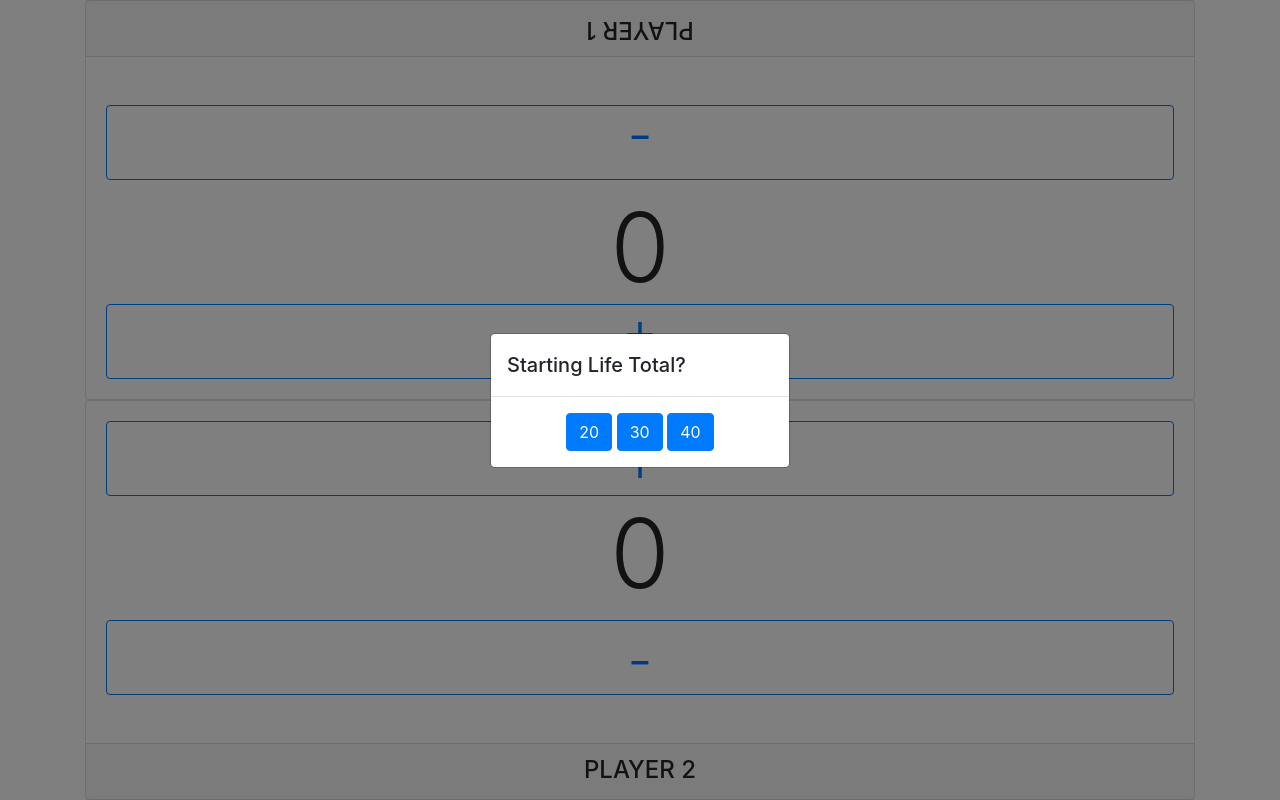
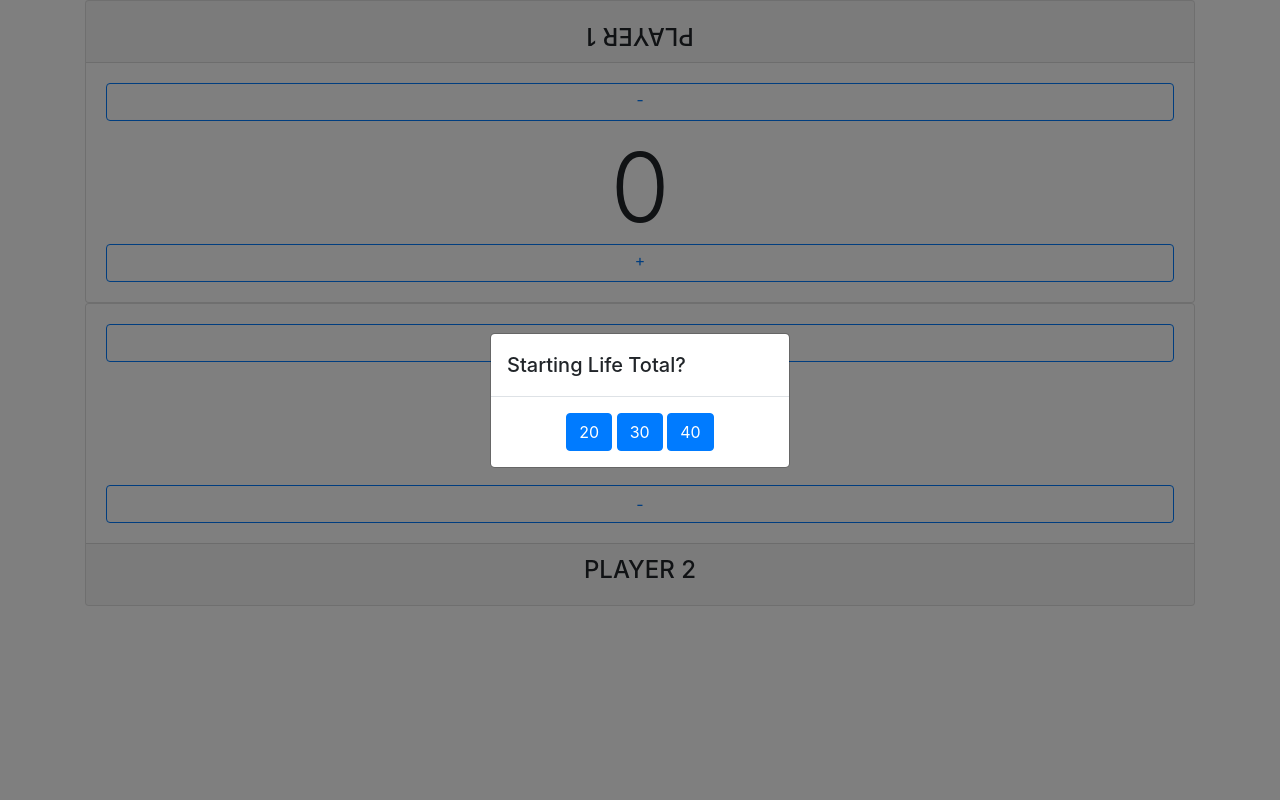
Before and after one commit to chcarraway/chcarraway-live, a PHP site: page /counter in a window 1280 px wide. Run offline with PHP 8.4, Linux system fonts and the light colour scheme.

Commit message:
counter css

```diff
--- a/counter/assets/css/counter.css
+++ b/counter/assets/css/counter.css
@@ -1,7 +1,3 @@
 .p1Zone {
     transform: rotate(180deg);
 }
-.z2 {
-    z-index: 2;
-    background-color: yellow;
-}
--- a/counter/index.html
+++ b/counter/index.html
@@ -8,9 +8,9 @@
 </head>
 
 <body>
-    <div class='container text-center h-100'>
-        <div class="row h-100">
-            <div class="col h-100">
+    <div class='container text-center'>
+        <div class="row">
+            <div class="col">
 
                 <!-- Starting Life Modal -->
                 <div class="modal fade" id="startingLifeModal" tabindex="-1" role="dialog" aria-labelledby="startingLifeLabel" aria-hidden="true" data-backdrop="static" data-keyboard="false">
@@ -40,27 +40,26 @@
                     </div>
                 </div>
 
-                <div class='p1Zone card h-50'>
+                <div class='p1Zone card'>
                     <div class="card-body">
-                        <button type="button" class="btn btn-outline-primary btn-block h-25" id='p1Up'><h1 class="display-4">+</h1></button>
+                        <button type="button" class="btn btn-outline-primary btn-block h-25" id='p1Up'>+</button>
                         <h1 class="display-1" id='p1Life'>0</h1>
-                        <button type="button" class="btn btn-outline-primary btn-block h-25" id='p1Down'><h1 class="display-4">-</h1></button>
+                        <button type="button" class="btn btn-outline-primary btn-block h-25" id='p1Down'>-</button>
                     </div>
                     <div class="card-footer">
                         <h4 id='p1Name'>PLAYER 1</h4>
                     </div>
                 </div>
-                <div class='p2Zone card h-50'>
+                <div class='p2Zone card'>
                     <div class="card-body">
-                        <button type="button" class="btn btn-outline-primary btn-block h-25" id='p2Up'><h1 class="display-4">+</h1></button>
+                        <button type="button" class="btn btn-outline-primary btn-block h-25" id='p2Up'>+</button>
                         <h1 class="display-1" id='p2Life'>0</h1>
-                        <button type="button" class="btn btn-outline-primary btn-block h-25" id='p2Down'><h1 class="display-4">-</h1></button>
+                        <button type="button" class="btn btn-outline-primary btn-block h-25" id='p2Down'>-</button>
                     </div>
                     <div class="card-footer">
                         <h4 id='p2Name'>PLAYER 2</h4>
                     </div>
                 </div>
-
             </div>
         </div>
     </div>
```
Also changed, not shown: counter/assets/js/code.js (line endings or trailing spaces).
